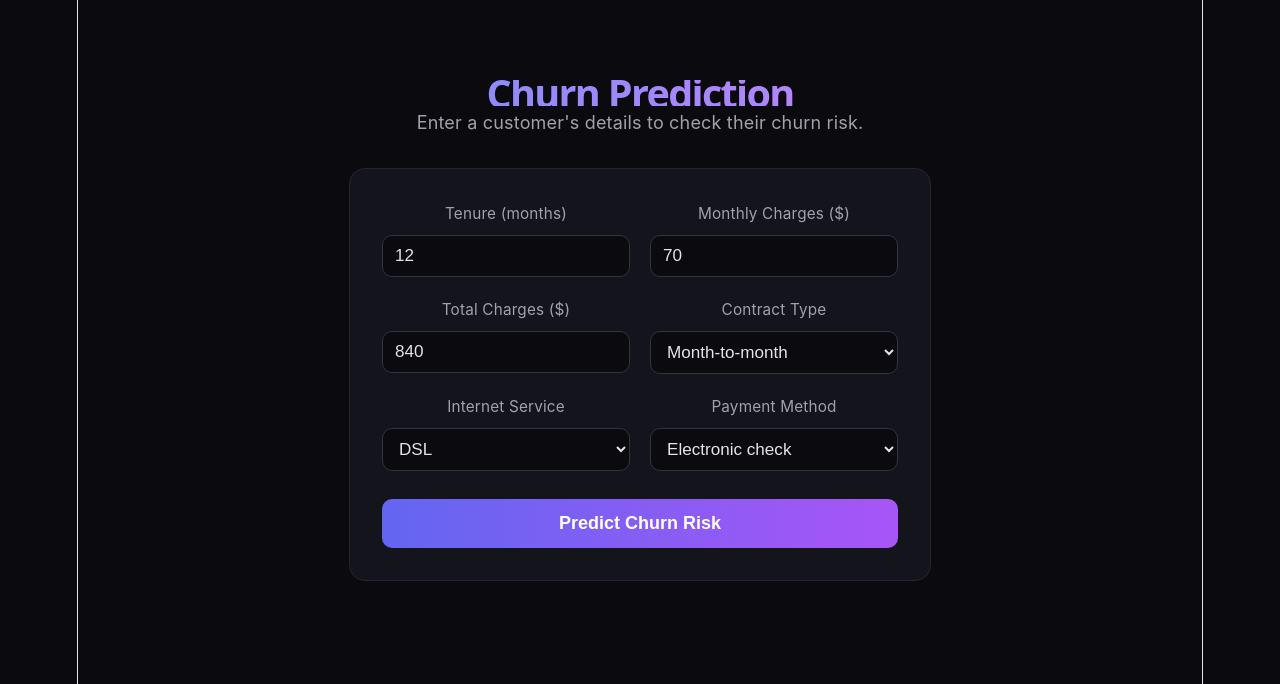
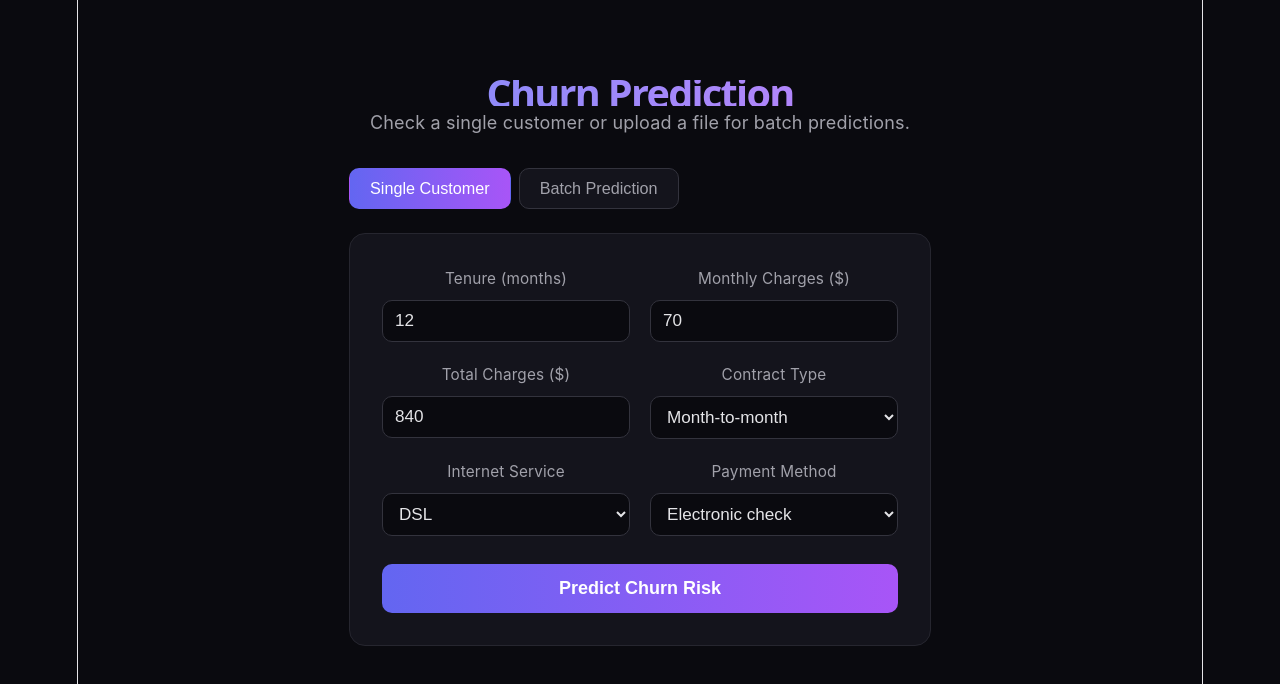
Before and after one commit to Jihanvall/Churn-prediciton, a React app in the folder frontend/: page / in a window 1280 px wide. Shown: the top 684 px of the page. Built offline with nearby package versions, Linux system fonts and the light colour scheme; the HTML template or start-up script is replaced by a standard one.

Commit message:
Add batch prediction UI with tabs and summary stats

```diff
--- a/frontend/src/App.css
+++ b/frontend/src/App.css
@@ -126,3 +126,57 @@ h1 {
 .result.risk h2 {
   color: #f87171;
 }
+.tabs {
+  display: flex;
+  gap: 8px;
+  margin-bottom: 24px;
+}
+
+.tab {
+  padding: 10px 20px;
+  border: 1px solid #33333d;
+  border-radius: 10px;
+  background: #14141c;
+  color: #a1a1aa;
+  cursor: pointer;
+  font-size: 0.9rem;
+  font-weight: 500;
+}
+
+.tab.active {
+  background: linear-gradient(90deg, #6366f1, #a855f7);
+  color: white;
+  border-color: transparent;
+}
+
+.batch-form {
+  grid-template-columns: 1fr;
+}
+
+.batch-summary {
+  display: grid;
+  grid-template-columns: repeat(3, 1fr);
+  gap: 16px;
+  margin-top: 24px;
+}
+
+.stat-card {
+  background: #14141c;
+  border: 1px solid #26262f;
+  border-radius: 16px;
+  padding: 20px;
+  text-align: center;
+}
+
+.stat-label {
+  margin: 0 0 8px;
+  color: #a1a1aa;
+  font-size: 0.85rem;
+}
+
+.stat-value {
+  margin: 0;
+  font-size: 1.8rem;
+  font-weight: 700;
+  color: #e4e4e7;
+}
--- a/frontend/src/App.jsx
+++ b/frontend/src/App.jsx
@@ -1,5 +1,7 @@
 import { useState } from 'react'
 import './App.css'
+
+const API_URL = 'http://127.0.0.1:8000'
 
 const initialForm = {
   gender: 'Female',
@@ -23,10 +25,15 @@ const initialForm = {
 }
 
 function App() {
+  const [activeTab, setActiveTab] = useState('single')
   const [formData, setFormData] = useState(initialForm)
   const [result, setResult] = useState(null)
   const [loading, setLoading] = useState(false)
   const [error, setError] = useState(null)
+  const [batchFile, setBatchFile] = useState(null)
+  const [batchResult, setBatchResult] = useState(null)
+  const [batchLoading, setBatchLoading] = useState(false)
+  const [batchError, setBatchError] = useState(null)
 
   const handleChange = (event) => {
     const { name, value } = event.target
@@ -40,7 +47,7 @@ function App() {
     setResult(null)
 
     try {
-      const response = await fetch('http://127.0.0.1:8000/predict', {
+      const response = await fetch(`${API_URL}/predict`, {
         method: 'POST',
         headers: { 'Content-Type': 'application/json' },
         body: JSON.stringify({
@@ -64,11 +71,58 @@ function App() {
     }
   }
 
+  const handleBatchSubmit = async (event) => {
+    event.preventDefault()
+    if (!batchFile) return
+
+    setBatchLoading(true)
+    setBatchError(null)
+    setBatchResult(null)
+
+    try {
+      const formData = new FormData()
+      formData.append('file', batchFile)
+
+      const response = await fetch(`${API_URL}/predict-batch`, {
+        method: 'POST',
+        body: formData,
+      })
+
+      if (!response.ok) {
+        throw new Error(`Request failed with status ${response.status}`)
+      }
+
+      const data = await response.json()
+      setBatchResult(data)
+    } catch (err) {
+      setBatchError(err.message)
+    } finally {
+      setBatchLoading(false)
+    }
+  }
+
    return (
     <div className="app">
       <h1>Churn Prediction</h1>
-      <p className="subtitle">Enter a customer's details to check their churn risk.</p>
+      <p className="subtitle">Check a single customer or upload a file for batch predictions.</p>
 
+      <div className="tabs">
+        <button
+          className={activeTab === 'single' ? 'tab active' : 'tab'}
+          onClick={() => setActiveTab('single')}
+        >
+          Single Customer
+        </button>
+        <button
+          className={activeTab === 'batch' ? 'tab active' : 'tab'}
+          onClick={() => setActiveTab('batch')}
+        >
+          Batch Prediction
+        </button>
+      </div>
+
+      {activeTab === 'single' && (
+        <>
           <form onSubmit={handleSubmit} className="form">
             <label>
               Tenure (months)
@@ -126,6 +180,48 @@ function App() {
               <p>Churn probability: {(result.churn_probability * 100).toFixed(1)}%</p>
             </div>
           )}
+        </>
+      )}
+
+      {activeTab === 'batch' && (
+        <>
+          <form onSubmit={handleBatchSubmit} className="form batch-form">
+            <label>
+              Upload CSV File
+              <input
+                type="file"
+                accept=".csv"
+                onChange={(e) => setBatchFile(e.target.files[0])}
+              />
+            </label>
+
+            <button type="submit" disabled={batchLoading || !batchFile}>
+              {batchLoading ? 'Processing...' : 'Run Batch Prediction'}
+            </button>
+          </form>
+
+          {batchError && <p className="error">Error: {batchError}</p>}
+
+          {batchResult && (
+            <div className="batch-summary">
+              <div className="stat-card">
+                <p className="stat-label">Total Customers</p>
+                <p className="stat-value">{batchResult.total_customers}</p>
+              </div>
+              <div className="stat-card">
+                <p className="stat-label">Predicted Churn</p>
+                <p className="stat-value">{batchResult.predicted_churn}</p>
+              </div>
+              <div className="stat-card">
+                <p className="stat-label">Churn Rate</p>
+                <p className="stat-value">
+                  {((batchResult.predicted_churn / batchResult.total_customers) * 100).toFixed(1)}%
+                </p>
+              </div>
+            </div>
+          )}
+        </>
+      )}
     </div>
   )
 }
```
Lines whose indentation alone changed are shown as unchanged.
